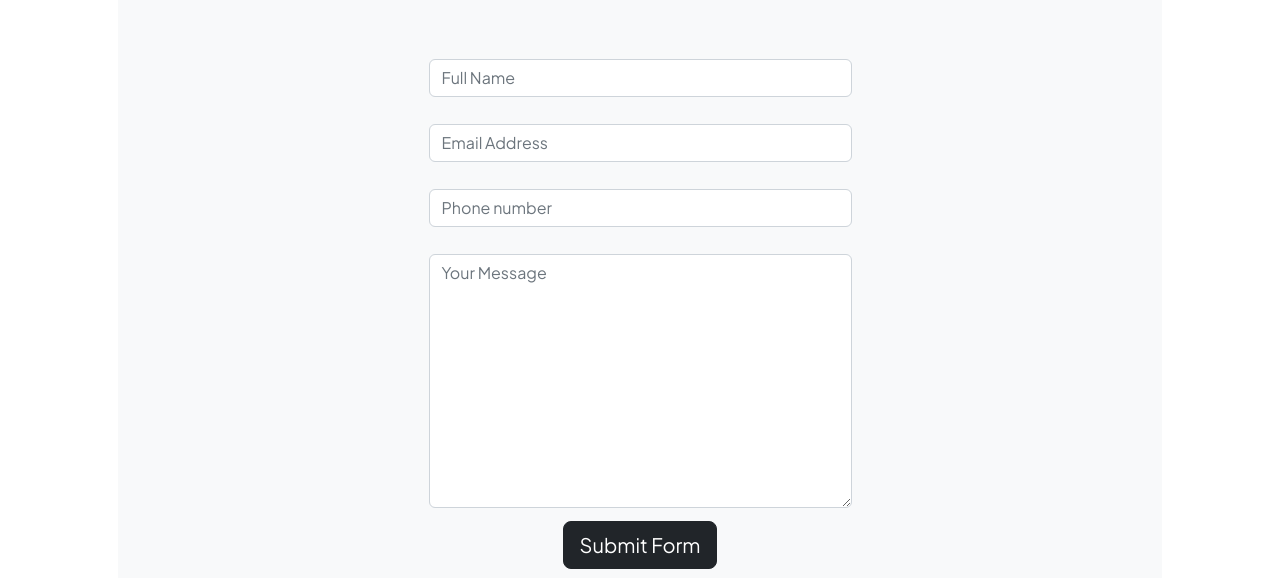
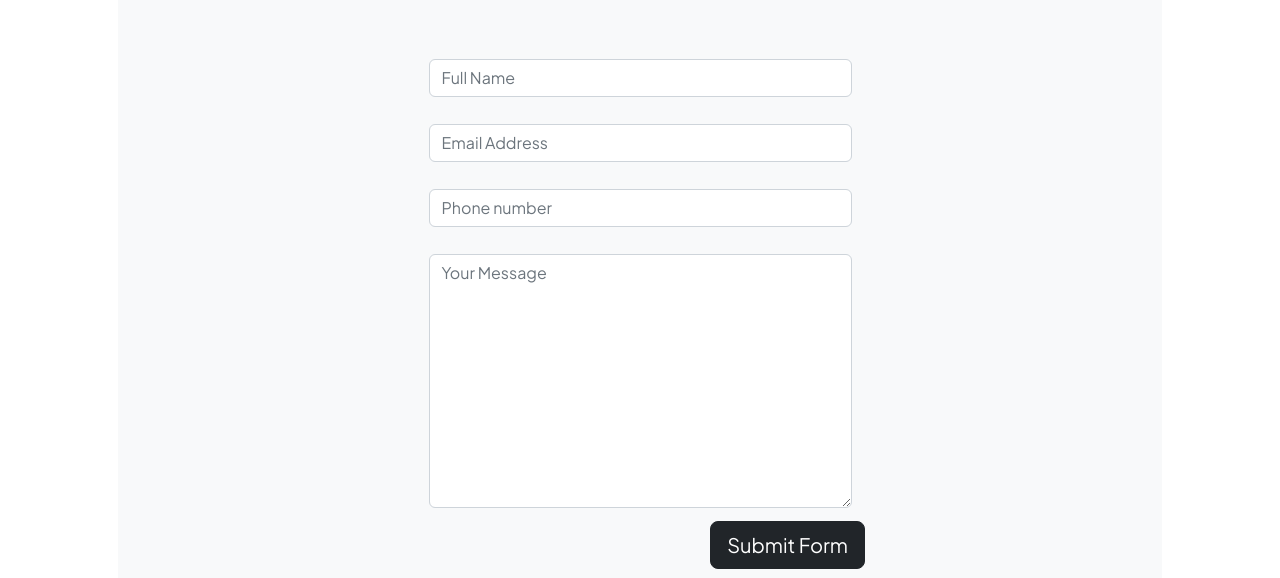
Before and after one commit to milsonsinesh/milson_portfolio, a plain HTML site: page contact.html in a window 1280 px wide. Shown: the part 321-899 px from the top of the page. Drawn offline with nearby package versions, Linux system fonts and the light colour scheme.

Commit message:
Add files via upload

```diff
--- a/contact.html
+++ b/contact.html
@@ -121,7 +121,7 @@
                                     <div class="form-group" style="padding: 3%;">
                                         <textarea placeholder="Your Message" class="form-control" name="message" rows="10" required></textarea>
                                     </div>
-                                    <div style="justify-self: center;">
+                                    <div style="justify-self:right;">
                                     <button type="submit"class="btn btn-lg btn-dark btn-block" >Submit Form</button>
                                     </div>
                                 </form>
```
